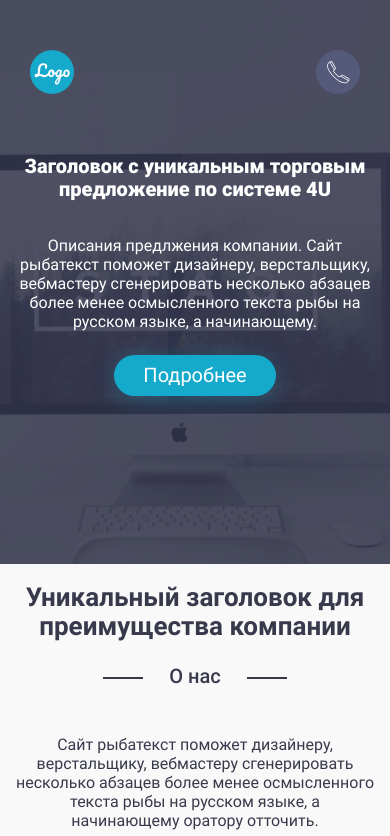
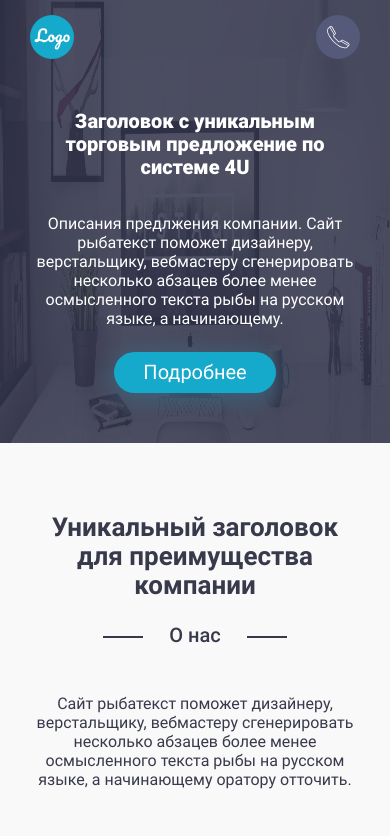
Before and after one commit to Dobrygg/Template, a plain HTML site: page index.html in a window 390 px wide. Shown: the top 836 px of the page. Drawn offline with Linux system fonts and the light colour scheme.

Commit message:
1 08 доделал макет

```diff
--- a/css/banner.css
+++ b/css/banner.css
@@ -1,39 +1,37 @@
 .banner-section {
-    padding: 50px 0 120px;
-    margin: 0 auto;
+    position: relative;
+    top: 0;
+    left: 0;
+    right: 0;
+    padding: 228px 0 120px;
     text-align: center;
-    max-width: 990px;
-    max-height: 838px;
 }
+
+.banner__img-wrapper{
+    position: absolute;
+    top: 0;
+    left: 0;
+    display: block;
+    width: 100%;
+    height: 100%;
+    background-color: rgba(47, 50, 75, 0.85);
+}
+
 .banner__img {
     position: absolute;
-    top: 0px;
-    left: 0;
-    right: 0;
-    bottom: 0;
-    max-height: 837px;
+    inset: 0;
+    z-index: -1;
     height: 100%;
-    object-fit: cover;
-    object-position: center;
-    /* display: block;
-    background-repeat: repeat;
-    z-index: -1;    */
+    width: 100%;
 }
 
 .banner__container {
     position: relative;
-    inset: 0;
     z-index: 10;
+    max-width: 990px;
 }
-.banner__img-wrapper::after {
-    position: absolute;
-    content: "";
-    inset: 0;
-    max-height: 837px;
-    display: flex;
-    background-color: rgba(47, 50, 75, 0.85);
-    /* z-index: 1; */
-}
+
+
 .banner-section__title {
     font-weight: 900;
     font-size: 52px;
@@ -60,7 +58,7 @@
 
 @media (max-width:1024px) {
     .banner-section {
-        padding: 35px 0 60px;
+        padding: 156px 0 70px;
     }
     .banner-section__title {
         font-size: 40px;
@@ -73,53 +71,41 @@
     }
     .button {
         padding: 11px 49px;
-        /* margin-bottom: 67px; */
-    }
-    .banner__img {
-        max-height:564px;
-        height: 100%;
-
-    }
-    .banner__img-wrapper::after {
-        max-height:564px;
     }
 }
 
 @media (max-width:740px){
+    .banner-section {
+        padding: 156px 0 70px;
+    }
+    .banner-section__title {
+        font-size: 30px;
+        line-height: calc(47 /40);
+    }
+
     .banner-section__text {
         font-size: 18px;
         line-height: calc(21 / 18);
         margin-bottom: 41px;
     }
-    .banner-section {
-        padding: 0 0 60px;
-    }
-    .banner__img {
-        max-height:564px;
-        height: 100%;
-
-    }
-    .banner__img-wrapper::after {
-        max-height:564px;
-    }
 }
 
 @media (max-width:630px){
+    .banner-section {
+        padding: 116px 0 70px;
+    }
 
     .banner-section__text {
         font-size: 16px;
         line-height: calc(19 / 16);
         margin-bottom: 36px;
     }
-    .banner-section {
-        padding: 0 0 60px;
-    }
 }
 
 
 @media (max-width:510px) {
     .banner-section__title {
-        font-size: 30px;
+        font-size: 25px;
         line-height: calc(37 /30);
     }
     .banner-section__text {
@@ -131,8 +117,7 @@
 
 @media (max-width:470px) {
     .banner-section {
-        padding: 0 0px 50px ;
-        top: 198px;
+        padding: 110px 0 50px ;
     }
     .banner-section__title {
         font-size: 20px;
@@ -146,6 +131,5 @@
     }
     .button {
         padding: 9px 29px;
-        margin-bottom: 67px;
     }
 }
--- a/css/header.css
+++ b/css/header.css
@@ -1,14 +1,16 @@
+.header {
+    position: absolute;
+    left: 0;
+    right: 0;
+    top: 0;
+    padding: 50px 0;
+    z-index: 10;
+}
+
 .header__wrapper {
-    position: relative ;
-    content: "";
-    top: 50px;
-    margin: 0 auto 228px;
-    max-width: 1200px;
-    width: 100%;
-    z-index: 5;
     display: flex;
+    align-items: center;
     justify-content: space-between;
-    align-items: center;
 }
 
 .wrapper__phone {
@@ -43,7 +45,7 @@
 
 @media (max-width:1024px) {
     .header {
-        padding: 0 0 35px;
+        padding: 34px 0 35px;
     }
     .wrapper__phone  {
         font-size: 21px;
@@ -61,24 +63,28 @@
         font-size: 13px;
         line-height: calc(15/ 13);
     }
-    .header__wrapper {
+    .header__container {
         margin-bottom: 76px;
     }
 }
 
 @media (max-width:660px) {
-    .container {
+    .header__container {
         padding: 0 15px;
     }
 
 }
 
 @media (max-width:582px) {
+    .header {
+        padding: 15px 0;
+    }
+
     .wrapper__phone  {
         font-size: 17px;
         line-height: calc(21 / 17);
+    }
 
-    }
     .logo__img {
         width: 44px;
         height: 44px;
@@ -86,8 +92,8 @@
     .call-button  {
         position: fixed;
         transform: scale(0);
+    }
 
-    }
     .number-phone {
         background-image: url(../img/Phone.svg);
         background-repeat: no-repeat;
@@ -100,7 +106,8 @@
         order: 0;
         margin-bottom: 0;
     }
-    .header__wrapper {
+
+    .header__container {
         padding: 0 15px;
     }
 }
--- a/css/reserved-section.css
+++ b/css/reserved-section.css
@@ -5,9 +5,6 @@
 }
 
 .reserved-section__container {
-    /* position: relative; */
-    /* inset: 0; */
-    /* display: block; */
     text-align: center;
     position: relative;
     inset: 0;
@@ -19,11 +16,8 @@
     position: absolute;
     top: 0;
     left: 0;
-
     display: block;
-    max-width: 1600px;
     width: 100%;
-    /* max-height: 648px; */
     height: 100%;
     background-color: rgba(47, 50, 75, 0.85);
 }
@@ -36,19 +30,12 @@
     bottom: 0;
     object-fit: cover;
     object-position: center;
-    /* max-width: 1600px; */
     width: 100%;
     height: 100%;
-    max-height: 648px;
     z-index: -10;
-    text-align: center;
-    background-repeat: no-repeat;
-    background-position: center;
-    background-size: cover;
 }
 
 .reserved-section__title {
-
     font-weight: 700;
     font-size: 35px;
     line-height: calc(41 / 35);
@@ -61,6 +48,7 @@
     line-height: calc(26 / 22);
     margin-bottom: 50px;
 }
+
 .form {
     display: flex;
     align-items: center;
@@ -92,9 +80,6 @@
 }
 
 .button-reserved {
-    /* font-size: 20px;
-    line-height: calc(23 / 20);
-    padding: 12px 48px; */
     background-color: var(--primary-color-green);
     border-radius: 50px;
     box-shadow: 0px 4px 25px 0px var(--primary-color-shadow);
@@ -112,15 +97,11 @@
 .reserved-section__text-data {
     font-size: 20px;
     line-height: calc(24 / 20);
-    display: block;
-    height: 50px;
-    white-space: normal;
 }
 
 @media (max-width:1024px) {
     .reserved-section {
         height: 100%;
-        max-height:  558px;
     }
     .reserved-section__title {
         font-size: 32px;
@@ -146,8 +127,7 @@
     }
     .reserved-section__text-data {
         font-size: 17px;
-        line-height: calc(1 / 17);
-        margin-bottom: 56px;
+        line-height: calc(21 / 17);
     }
 }
 
@@ -158,7 +138,7 @@
     }
     .reserved-section__input {
         background-color: transparent;
-        padding: 6px 19px;
+        padding: 6px 18px;
         font-size: 16px;
         line-height: calc(19 / 16);
     }
@@ -169,39 +149,44 @@
     .reserved-section {
         padding: 30px 0;
         height: 100%;
-        max-height:  398px;
     }
+
     .reserved-section__title {
         font-size: 20px;
         line-height: calc(23 / 20);
         margin-bottom: 10px;
     }
+
     .reserved-section__text {
         font-weight: 500;
         font-size: 12px;
         line-height: calc(14 / 12);
         margin-bottom: 35px;
     }
+
     .reserved-section__fieldset {
         max-width: 290px;
         margin-bottom: 45px;
     }
+
     .reserved-section__text-data {
         font-size: 11px;
-        line-height: calc(1 / 11);
-        margin-bottom: 30px;
+        line-height: calc(14 / 11);
         max-width: 500px;
     }
+
     .reserved-section__data {
         font-size: 11px;
-        line-height: calc(1 / 11);
+        line-height: calc(14 / 11);
         margin-bottom: 30px;
     }
+
     .reserved-section__input {
         background-color: transparent;
-        padding: 6px 19px;
+        padding: 5px 18px;
         font-size: 14px;
-        line-height: calc(16 / 14);
+        line-height: calc(17 / 14);
+        border: 1px solid var(--primary-color-white);
     }
     .button-reserved{
         margin-bottom: 30px;
```
